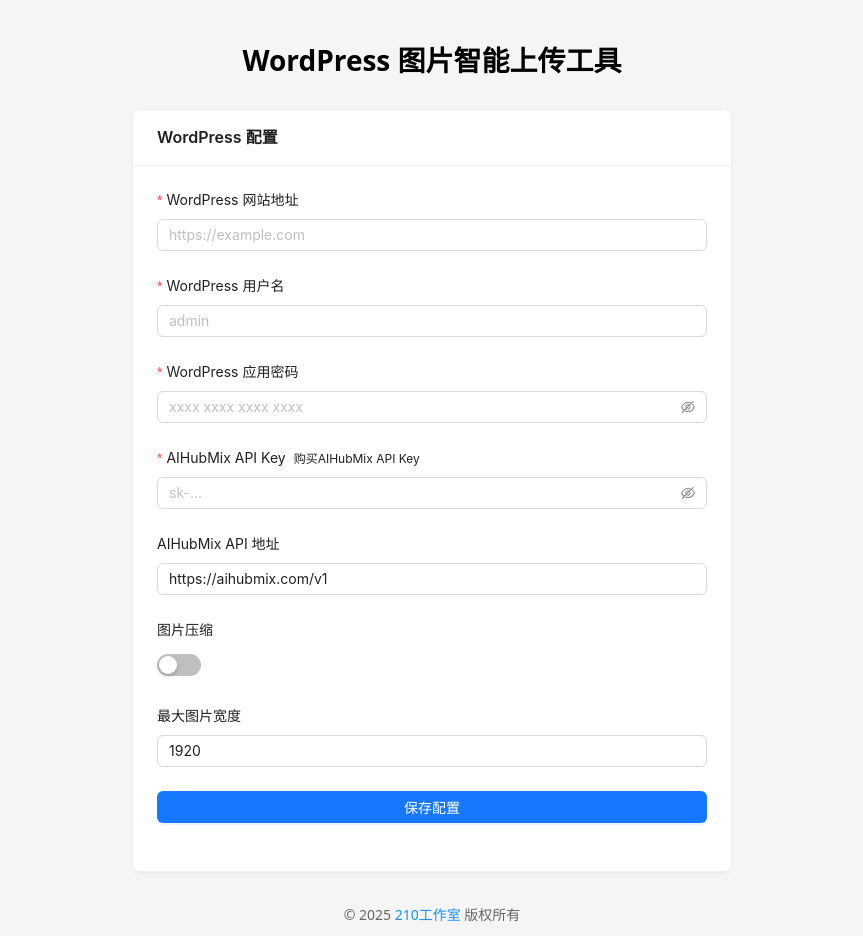
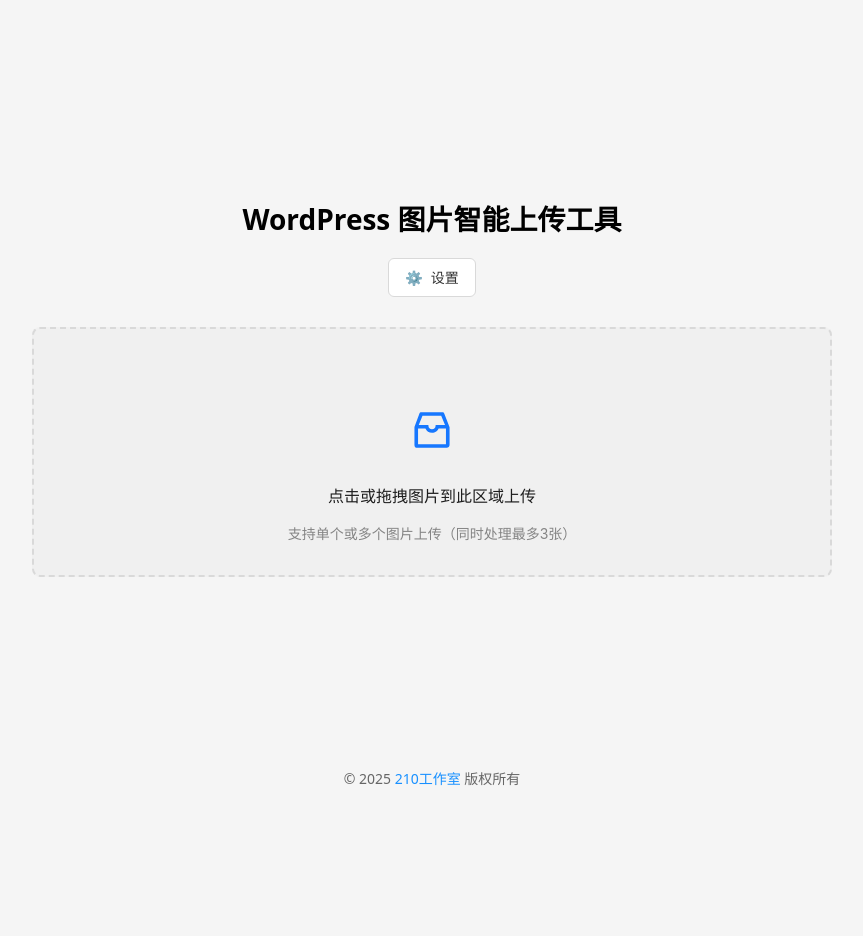
Before and after one commit to frankie0736/wp-image-uploader, a Next.js app: page / in a window 1280 px wide. Shown: the whole page, without its empty margins (208-1071 px from the left). After the commit the page ends 800 px from the top, so only its background shows below. Built offline with nearby package versions, Linux system fonts and the light colour scheme.

Commit message:
fix: 修改默认行为，设置表单默认不显示
- 将showSettings默认值改为false，不再根据isConfigured自动显示
- 设置按钮始终显示，用户可随时访问设置
- 这样可以避免首次加载时的布局跳动
- 改善用户体验，减少CLS问题

```diff
--- a/pages/index.js
+++ b/pages/index.js
@@ -5,14 +5,13 @@ import useConfigStore from '../store/configStore'
 
 export default function Home() {
   const { isConfigured, clearConfig } = useConfigStore()
-  const [showSettings, setShowSettings] = useState(true)
+  const [showSettings, setShowSettings] = useState(false) // 默认不显示设置
   const [isHydrated, setIsHydrated] = useState(false)
 
   useEffect(() => {
-    // 等待store从localStorage加载数据后再设置showSettings
-    setShowSettings(!isConfigured)
+    // 只标记已加载，不自动显示设置
     setIsHydrated(true)
-  }, [isConfigured])
+  }, [])
 
   const handleSettingsClick = () => {
     setShowSettings(!showSettings)
@@ -20,7 +19,7 @@ export default function Home() {
 
   const handleLogout = () => {
     clearConfig()
-    setShowSettings(true)
+    setShowSettings(true) // 清除配置后显示设置界面
   }
 
   return (
@@ -31,7 +30,6 @@ export default function Home() {
             <h1 className="page-title">
               WordPress 图片智能上传工具
             </h1>
-            {isConfigured && (
             <div className="button-group">
               <button
                 className="btn"
@@ -40,11 +38,12 @@ export default function Home() {
                 <span>⚙️</span>
                 {showSettings ? '返回上传' : '设置'}
               </button>
+              {isConfigured && (
                 <button onClick={handleLogout} className="btn btn-link">
                   清除配置
                 </button>
+              )}
             </div>
-            )}
           </div>
 
           {showSettings ? (
```
Lines whose indentation alone changed are shown as unchanged.
